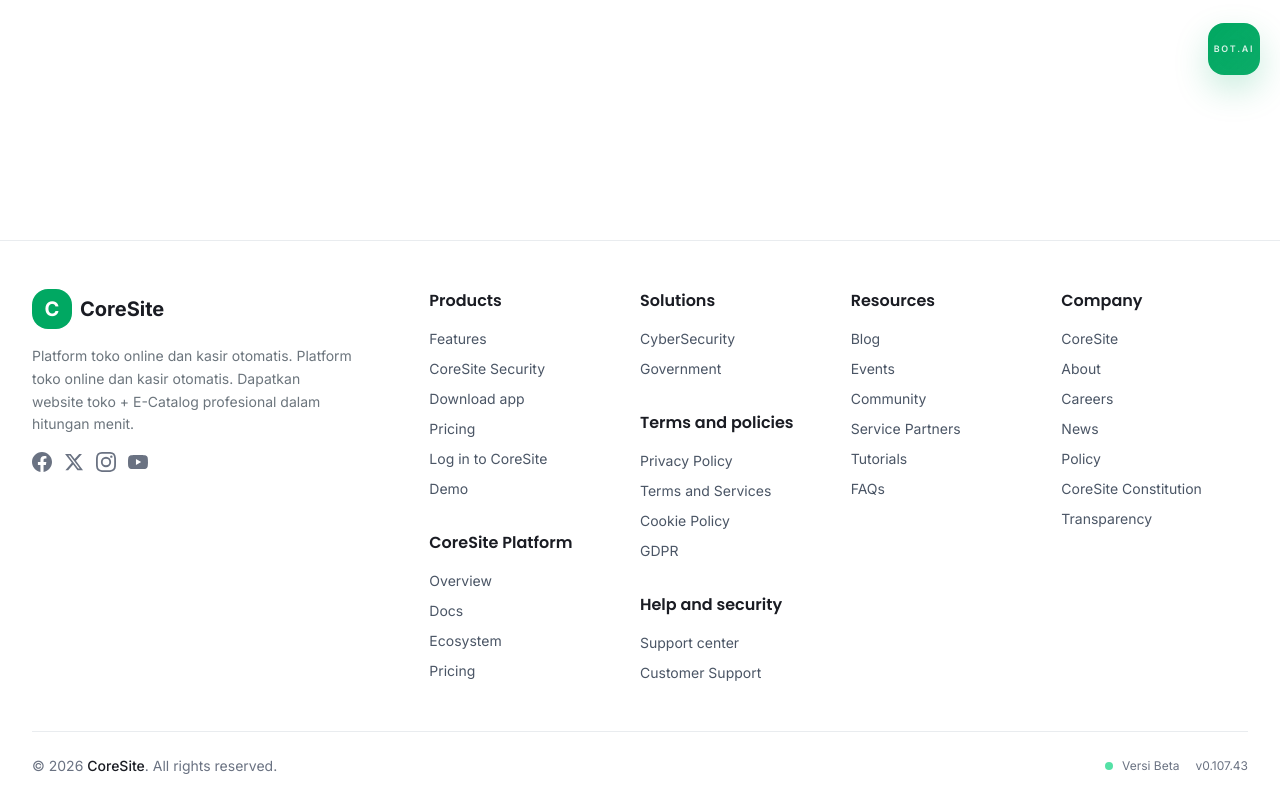
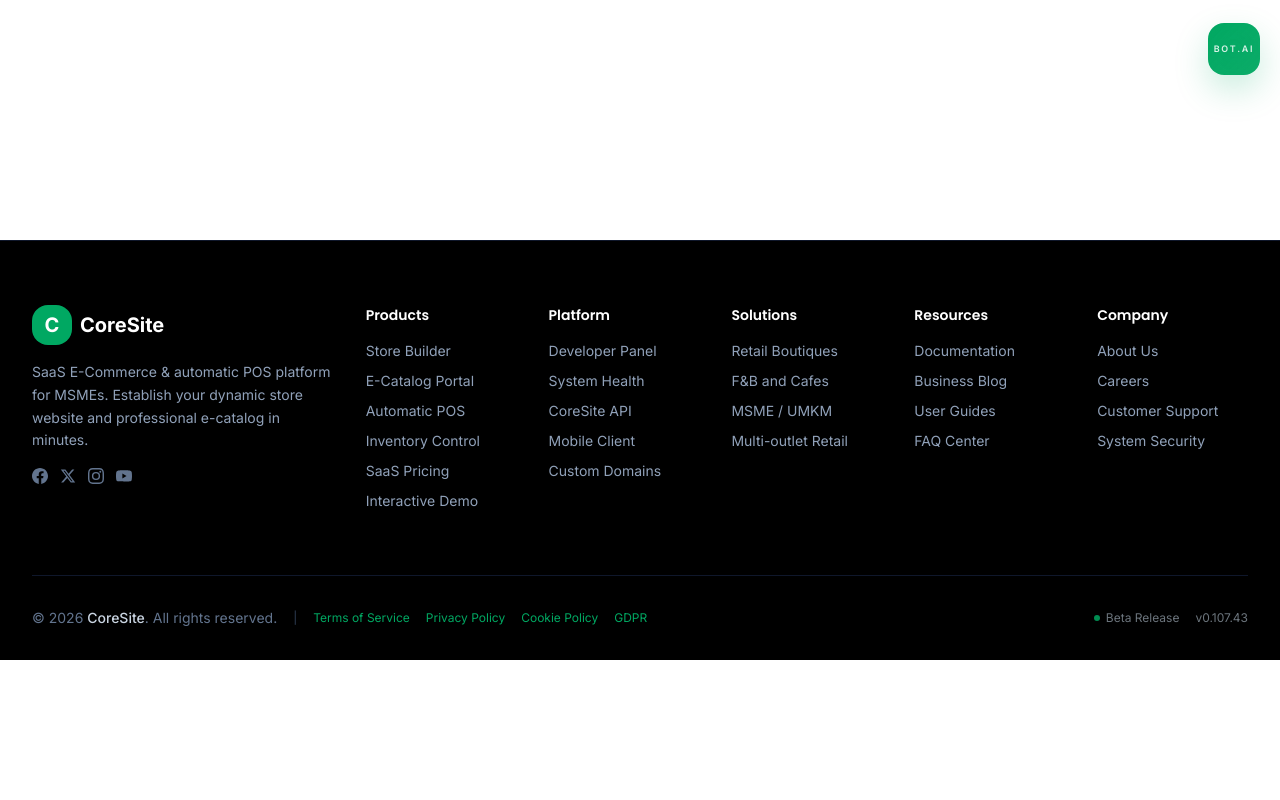
Before and after one commit to vzbotoom-jpg/CoreSite, a Laravel app: page /forgot-password in a window 1280 px wide. Shown: the part 705-1505 px from the top of the page. After the commit the page ends 1365 px from the top, so only its background shows below. Run offline with Laravel 12, Linux system fonts and the light colour scheme; style sheets or scripts are compiled from the project's sources.

Commit message:
refactor(layouts): restructure footer layout into clean dark minimalist design system
Co-authored-by: vzbotoom-jpg <274972047+vzbotoom-jpg@users.noreply.github.com>

```diff
--- a/app/Http/Controllers/Admin/DashboardController.php
+++ b/app/Http/Controllers/Admin/DashboardController.php
@@ -138,7 +138,6 @@ class DashboardController extends Controller
                 ->orderBy('stock', 'asc')
                 ->limit(5)
                 ->get();
-
 
             // Ensure all items are Product models, not strings
             $lowStockProductsList = $lowStockProductsList->filter(function($item) {
--- a/resources/views/layouts/partials/footer.blade.php
+++ b/resources/views/layouts/partials/footer.blade.php
@@ -1,137 +1,124 @@
 {{-- resources/views/layouts/partials/footer.blade.php --}}
-<footer class="bg-light-bg dark:bg-dark-bg border-t border-light-border dark:border-dark-border mt-20 transition-colors duration-200">
+<footer class="bg-black text-[#A0A5B0] border-t border-slate-900 mt-20 transition-colors duration-200">
     <div class="max-w-7xl mx-auto px-4 sm:px-6 lg:px-8">
         <!-- Main Footer Content -->
-        <div class="py-12 grid grid-cols-1 sm:grid-cols-2 md:grid-cols-4 lg:grid-cols-[2fr_1fr_1fr_1fr_1fr] gap-8 lg:gap-6">
+        <div class="py-16 grid grid-cols-1 sm:grid-cols-2 md:grid-cols-4 lg:grid-cols-[2fr_1fr_1fr_1fr_1fr_1fr] gap-8">
             <!-- Brand Column -->
-            <div class="col-span-1 md:col-span-1 lg:col-span-1 max-w-xs">
-                <div class="flex items-center gap-2 mb-4">
+            <div class="col-span-1 sm:col-span-2 md:col-span-2 lg:col-span-1 max-w-xs space-y-4">
+                <div class="flex items-center gap-2">
                     <div class="w-10 h-10 bg-accent rounded-xl flex items-center justify-center">
                         <span class="text-white font-bold text-xl">C</span>
                     </div>
-                    <span class="font-bold text-xl text-text-primary dark:text-text-dark-primary transition-colors duration-200">CoreSite</span>
+                    <span class="font-bold text-xl text-white">CoreSite</span>
                 </div>
-                <p class="text-text-secondary dark:text-text-dark-secondary text-sm leading-relaxed transition-colors duration-200">
-                    Platform toko online dan kasir otomatis.
-                    Platform toko online dan kasir otomatis.
-                    Dapatkan website toko + E-Catalog profesional dalam hitungan menit.
+                <p class="text-xs sm:text-sm text-slate-400 leading-relaxed">
+                    SaaS E-Commerce &amp; automatic POS platform for MSMEs. Establish your dynamic store website and professional e-catalog in minutes.
                 </p>
-                <div class="flex items-center gap-3 mt-4">
-                    <a href="#" class="text-gray-500 dark:text-gray-400 hover:text-[#00D27A] dark:hover:text-[#00D27A] transition-colors duration-200" aria-label="Facebook">
-                        <svg class="w-5 h-5" fill="currentColor" viewBox="0 0 24 24">
+                <div class="flex items-center gap-3">
+                    <a href="#" class="text-slate-500 hover:text-[#00D27A] transition-colors duration-200" aria-label="Facebook">
+                        <svg class="w-4 h-4" fill="currentColor" viewBox="0 0 24 24">
                             <path d="M24 12.073c0-6.627-5.373-12-12-12s-12 5.373-12 12c0 5.99 4.388 10.954 10.125 11.854v-8.385H7.078v-3.47h3.047V9.43c0-3.007 1.792-4.669 4.533-4.669 1.312 0 2.686.235 2.686.235v2.953H15.83c-1.491 0-1.956.925-1.956 1.874v2.25h3.328l-.532 3.47h-2.796v8.385C19.612 23.027 24 18.062 24 12.073z"/>
                         </svg>
                     </a>
-                    <a href="#" class="text-gray-500 dark:text-gray-400 hover:text-[#00D27A] dark:hover:text-[#00D27A] transition-colors duration-200" aria-label="Twitter">
-                        <svg class="w-5 h-5" fill="currentColor" viewBox="0 0 24 24">
+                    <a href="#" class="text-slate-500 hover:text-[#00D27A] transition-colors duration-200" aria-label="Twitter">
+                        <svg class="w-4 h-4" fill="currentColor" viewBox="0 0 24 24">
                             <path d="M18.244 2.25h3.308l-7.227 8.26 8.502 11.24H16.17l-5.214-6.817L4.99 21.75H1.68l7.73-8.835L1.254 2.25H8.08l4.713 6.231zm-1.161 17.52h1.833L7.084 4.126H5.117z"/>
                         </svg>
                     </a>
-                    <a href="#" class="text-gray-500 dark:text-gray-400 hover:text-[#00D27A] dark:hover:text-[#00D27A] transition-colors duration-200" aria-label="Instagram">
-                        <svg class="w-5 h-5" fill="currentColor" viewBox="0 0 24 24">
+                    <a href="#" class="text-slate-500 hover:text-[#00D27A] transition-colors duration-200" aria-label="Instagram">
+                        <svg class="w-4 h-4" fill="currentColor" viewBox="0 0 24 24">
                             <path d="M12 2.163c3.204 0 3.584.012 4.85.07 3.252.148 4.771 1.691 4.919 4.919.058 1.265.069 1.645.069 4.849 0 3.205-.012 3.584-.069 4.849-.149 3.225-1.664 4.771-4.919 4.919-1.266.058-1.644.07-4.85.07-3.204 0-3.584-.012-4.849-.07-3.26-.149-4.771-1.699-4.919-4.92-.058-1.265-.07-1.644-.07-4.849 0-3.204.013-3.583.07-4.849.149-3.227 1.664-4.771 4.919-4.919 1.266-.057 1.645-.069 4.849-.069zM12 0C8.741 0 8.333.014 7.053.072 2.695.272.273 2.69.073 7.052.014 8.333 0 8.741 0 12c0 3.259.014 3.668.072 4.948.2 4.358 2.618 6.78 6.98 6.98C8.333 23.986 8.741 24 12 24c3.259 0 3.668-.014 4.948-.072 4.354-.2 6.782-2.618 6.979-6.98.059-1.28.073-1.689.073-4.948 0-3.259-.014-3.667-.072-4.947-.196-4.354-2.617-6.78-6.979-6.98C15.668.014 15.259 0 12 0zm0 5.838a6.162 6.162 0 100 12.324 6.162 6.162 0 000-12.324zM12 16a4 4 0 110-8 4 4 0 010 8zm6.406-11.845a1.44 1.44 0 100 2.881 1.44 1.44 0 000-2.881z"/>
                         </svg>
                     </a>
-                    <a href="#" class="text-gray-500 dark:text-gray-400 hover:text-[#00D27A] dark:hover:text-[#00D27A] transition-colors duration-200" aria-label="YouTube">
-                        <svg class="w-5 h-5" fill="currentColor" viewBox="0 0 24 24">
+                    <a href="#" class="text-slate-500 hover:text-[#00D27A] transition-colors duration-200" aria-label="YouTube">
+                        <svg class="w-4 h-4" fill="currentColor" viewBox="0 0 24 24">
                             <path d="M23.498 6.186a3.016 3.016 0 00-2.122-2.136C19.505 3.545 12 3.545 12 3.545s-7.505 0-9.377.505A3.017 3.017 0 00.502 6.186C0 8.07 0 12 0 12s0 3.93.502 5.814a3.016 3.016 0 002.122 2.136c1.871.505 9.376.505 9.376.505s7.505 0 9.377-.505a3.015 3.015 0 002.122-2.136C24 15.93 24 12 24 12s0-3.93-.502-5.814zM9.545 15.568V8.432L15.818 12l-6.273 3.568z"/>
                         </svg>
                     </a>
                 </div>
             </div>
 
-            <!-- Product Column -->
+            <!-- Products Column -->
             <div>
-                <h3 class="font-semibold text-text-primary dark:text-text-dark-primary mb-4 transition-colors duration-200">Products</h3>
-                <ul class="space-y-2.5 text-sm">
-                    <li><a href="{{ route('features') }}" class="text-gray-600 dark:text-gray-400 hover:text-[#00D27A] dark:hover:text-[#00D27A] transition-colors duration-200">Features</a></li>
-                    <li><a href="#" class="text-gray-600 dark:text-gray-400 hover:text-[#00D27A] dark:hover:text-[#00D27A] transition-colors duration-200">CoreSite Security</a></li>
-                    <li><a href="#" class="text-gray-600 dark:text-gray-400 hover:text-[#00D27A] dark:hover:text-[#00D27A] transition-colors duration-200">Download app</a></li>
-                    <li><a href="{{ route('pricing') }}" class="text-gray-600 dark:text-gray-400 hover:text-[#00D27A] dark:hover:text-[#00D27A] transition-colors duration-200">Pricing</a></li>
-                    <li><a href="#" class="text-gray-600 dark:text-gray-400 hover:text-[#00D27A] dark:hover:text-[#00D27A] transition-colors duration-200">Log in to CoreSite</a></li>
-                    <li><a href="{{ route('demo') }}" class="text-gray-600 dark:text-gray-400 hover:text-[#00D27A] dark:hover:text-[#00D27A] transition-colors duration-200">Demo</a></li>
-                </ul>
-
-                {{-- Sub-section: ditumpuk di bawah list Products dalam kolom yang sama,
-                     mengikuti pola "Products -> Models" di footer Anthropic --}}
-                <h3 class="font-semibold text-text-primary dark:text-text-dark-primary mb-4 mt-8 transition-colors duration-200">CoreSite Platform</h3>
-                <ul class="space-y-2.5 text-sm">
-                    <li><a href="#" class="text-gray-600 dark:text-gray-400 hover:text-[#00D27A] dark:hover:text-[#00D27A] transition-colors duration-200">Overview</a></li>
-                    <li><a href="{{ route('docs.index') }}" class="text-gray-600 dark:text-gray-400 hover:text-[#00D27A] dark:hover:text-[#00D27A] transition-colors duration-200">Docs</a></li>
-                    <li><a href="#" class="text-gray-600 dark:text-gray-400 hover:text-[#00D27A] dark:hover:text-[#00D27A] transition-colors duration-200">Ecosystem</a></li>
-                    <li><a href="#" class="text-gray-600 dark:text-gray-400 hover:text-[#00D27A] dark:hover:text-[#00D27A] transition-colors duration-200">Pricing</a></li>
+                <h4 class="text-white font-semibold text-sm mb-4">Products</h4>
+                <ul class="space-y-2.5 text-xs sm:text-sm">
+                    <li><a @if(Route::has('features')) href="{{ route('features') }}" @else href="#" @endif class="text-slate-400 hover:text-white transition-colors duration-150">Store Builder</a></li>
+                    <li><a href="#" class="text-slate-400 hover:text-white transition-colors duration-150">E-Catalog Portal</a></li>
+                    <li><a href="#" class="text-slate-400 hover:text-white transition-colors duration-150">Automatic POS</a></li>
+                    <li><a href="#" class="text-slate-400 hover:text-white transition-colors duration-150">Inventory Control</a></li>
+                    <li><a @if(Route::has('pricing')) href="{{ route('pricing') }}" @else href="#" @endif class="text-slate-400 hover:text-white transition-colors duration-150">SaaS Pricing</a></li>
+                    <li><a @if(Route::has('demo')) href="{{ route('demo') }}" @else href="#" @endif class="text-slate-400 hover:text-white transition-colors duration-150">Interactive Demo</a></li>
                 </ul>
             </div>
 
-            <!-- Company Column -->
+            <!-- Platform Column -->
             <div>
-                <h3 class="font-semibold text-text-primary dark:text-text-dark-primary mb-4 transition-colors duration-200">Solutions</h3>
-                <ul class="space-y-2.5 text-sm">
-                    <li><a href="#" class="text-gray-600 dark:text-gray-400 hover:text-[#00D27A] dark:hover:text-[#00D27A] transition-colors duration-200">CyberSecurity</a></li>
-                    <li><a href="#" class="text-gray-600 dark:text-gray-400 hover:text-[#00D27A] dark:hover:text-[#00D27A] transition-colors duration-200">Government</a></li>
-                </ul>
-
-                {{-- Sub-section: ditumpuk di bawah list Solutions dalam kolom yang sama,
-                     mengikuti pola "Solutions -> Claude Platform" di footer Anthropic --}}
-                <h3 class="font-semibold text-text-primary dark:text-text-dark-primary mb-4 mt-8 transition-colors duration-200">Terms and policies</h3>
-                <ul class="space-y-2.5 text-sm">
-                    <li><a href="{{ route('privacy') }}" class="text-gray-600 dark:text-gray-400 hover:text-[#00D27A] dark:hover:text-[#00D27A] transition-colors duration-200">Privacy Policy</a></li>
-                    <li><a href="{{ route('terms') }}" class="text-gray-600 dark:text-gray-400 hover:text-[#00D27A] dark:hover:text-[#00D27A] transition-colors duration-200">Terms and Services</a></li>
-                    <li><a href="{{ route('cookie-policy') }}" class="text-gray-600 dark:text-gray-400 hover:text-[#00D27A] dark:hover:text-[#00D27A] transition-colors duration-200">Cookie Policy</a></li>
-                    <li><a href="{{ route('gdpr') }}" class="text-gray-600 dark:text-gray-400 hover:text-[#00D27A] dark:hover:text-[#00D27A] transition-colors duration-200">GDPR</a></li>
-                </ul>
-                <h3 class="font-semibold text-text-primary dark:text-text-dark-primary mb-4 mt-8 transition-colors duration-200">Help and security</h3>
-                <ul class="space-y-2.5 text-sm">
-                    <li><a href="{{ route('privacy') }}" class="text-gray-600 dark:text-gray-400 hover:text-[#00D27A] dark:hover:text-[#00D27A] transition-colors duration-200">Support center</a></li>
-                    <li><a href="{{ route('contact') }}" class="text-gray-600 dark:text-gray-400 hover:text-[#00D27A] dark:hover:text-[#00D27A] transition-colors duration-200">Customer Support</a></li>
+                <h4 class="text-white font-semibold text-sm mb-4">Platform</h4>
+                <ul class="space-y-2.5 text-xs sm:text-sm">
+                    <li><a @if(Route::has('developer.dashboard')) href="{{ route('developer.dashboard') }}" @else href="#" @endif class="text-slate-400 hover:text-white transition-colors duration-150">Developer Panel</a></li>
+                    <li><a @if(Route::has('developer.system.health')) href="{{ route('developer.system.health') }}" @else href="#" @endif class="text-slate-400 hover:text-white transition-colors duration-150">System Health</a></li>
+                    <li><a href="#" class="text-slate-400 hover:text-white transition-colors duration-150">CoreSite API</a></li>
+                    <li><a href="#" class="text-slate-400 hover:text-white transition-colors duration-150">Mobile Client</a></li>
+                    <li><a href="#" class="text-slate-400 hover:text-white transition-colors duration-150">Custom Domains</a></li>
                 </ul>
             </div>
 
-            <!-- Support Column -->
+            <!-- Solutions Column -->
             <div>
-                <h3 class="font-semibold text-text-primary dark:text-text-dark-primary mb-4 transition-colors duration-200">Resources</h3>
-                <ul class="space-y-2.5 text-sm">
-                    <li><a href="{{ route('blog.index') }}" class="text-gray-600 dark:text-gray-400 hover:text-[#00D27A] dark:hover:text-[#00D27A] transition-colors duration-200">Blog</a></li>
-                    <li><a href="{{ route('guides') }}" class="text-gray-600 dark:text-gray-400 hover:text-[#00D27A] dark:hover:text-[#00D27A] transition-colors duration-200">Events</a></li>
-                    <li><a href="{{ route('docs.index') }}" class="text-gray-600 dark:text-gray-400 hover:text-[#00D27A] dark:hover:text-[#00D27A] transition-colors duration-200">Community</a></li>
-                    <li><a href="{{ route('docs.index') }}" class="text-gray-600 dark:text-gray-400 hover:text-[#00D27A] dark:hover:text-[#00D27A] transition-colors duration-200">Service Partners</a></li>
-                    <li><a href="{{ route('guides') }}" class="text-gray-600 dark:text-gray-400 hover:text-[#00D27A] dark:hover:text-[#00D27A] transition-colors duration-200">Tutorials</a></li>
-                    <li><a href="{{ route('faq') }}" class="text-gray-600 dark:text-gray-400 hover:text-[#00D27A] dark:hover:text-[#00D27A] transition-colors duration-200">FAQs</a></li>
-
+                <h4 class="text-white font-semibold text-sm mb-4">Solutions</h4>
+                <ul class="space-y-2.5 text-xs sm:text-sm">
+                    <li><a href="#" class="text-slate-400 hover:text-white transition-colors duration-150">Retail Boutiques</a></li>
+                    <li><a href="#" class="text-slate-400 hover:text-white transition-colors duration-150">F&amp;B and Cafes</a></li>
+                    <li><a href="#" class="text-slate-400 hover:text-white transition-colors duration-150">MSME / UMKM</a></li>
+                    <li><a href="#" class="text-slate-400 hover:text-white transition-colors duration-150">Multi-outlet Retail</a></li>
                 </ul>
             </div>
 
-            <!-- Legal Column -->
+            <!-- Resources Column -->
             <div>
-                <h3 class="font-semibold text-text-primary dark:text-text-dark-primary mb-4 transition-colors duration-200">Company</h3>
-                <ul class="space-y-2.5 text-sm">
-                    <li><a href="#" class="text-gray-600 dark:text-gray-400 hover:text-[#00D27A] dark:hover:text-[#00D27A] transition-colors duration-200">CoreSite</a></li>
-                    <li><a href="{{ route('about') }}" class="text-gray-600 dark:text-gray-400 hover:text-[#00D27A] dark:hover:text-[#00D27A] transition-colors duration-200">About</a></li>
-                    <li><a href="{{ route('careers') }}" class="text-gray-600 dark:text-gray-400 hover:text-[#00D27A] dark:hover:text-[#00D27A] transition-colors duration-200">Careers</a></li>
-                    <li><a href="#" class="text-gray-600 dark:text-gray-400 hover:text-[#00D27A] dark:hover:text-[#00D27A] transition-colors duration-200">News</a></li>
-                    <li><a href="#" class="text-gray-600 dark:text-gray-400 hover:text-[#00D27A] dark:hover:text-[#00D27A] transition-colors duration-200">Policy</a></li>
-                    <li><a href="#" class="text-gray-600 dark:text-gray-400 hover:text-[#00D27A] dark:hover:text-[#00D27A] transition-colors duration-200">CoreSite Constitution</a></li>
-                    <li><a href="#" class="text-gray-600 dark:text-gray-400 hover:text-[#00D27A] dark:hover:text-[#00D27A] transition-colors duration-200">Transparency</a></li>
+                <h4 class="text-white font-semibold text-sm mb-4">Resources</h4>
+                <ul class="space-y-2.5 text-xs sm:text-sm">
+                    <li><a @if(Route::has('docs.index')) href="{{ route('docs.index') }}" @else href="#" @endif class="text-slate-400 hover:text-white transition-colors duration-150">Documentation</a></li>
+                    <li><a @if(Route::has('blog.index')) href="{{ route('blog.index') }}" @else href="#" @endif class="text-slate-400 hover:text-white transition-colors duration-150">Business Blog</a></li>
+                    <li><a @if(Route::has('guides')) href="{{ route('guides') }}" @else href="#" @endif class="text-slate-400 hover:text-white transition-colors duration-150">User Guides</a></li>
+                    <li><a @if(Route::has('faq')) href="{{ route('faq') }}" @else href="#" @endif class="text-slate-400 hover:text-white transition-colors duration-150">FAQ Center</a></li>
+                </ul>
+            </div>
+
+            <!-- Company & Help Column -->
+            <div>
+                <h4 class="text-white font-semibold text-sm mb-4">Company</h4>
+                <ul class="space-y-2.5 text-xs sm:text-sm">
+                    <li><a @if(Route::has('about')) href="{{ route('about') }}" @else href="#" @endif class="text-slate-400 hover:text-white transition-colors duration-150">About Us</a></li>
+                    <li><a @if(Route::has('careers')) href="{{ route('careers') }}" @else href="#" @endif class="text-slate-400 hover:text-white transition-colors duration-150">Careers</a></li>
+                    <li><a @if(Route::has('contact')) href="{{ route('contact') }}" @else href="#" @endif class="text-slate-400 hover:text-white transition-colors duration-150">Customer Support</a></li>
+                    <li><a href="#" class="text-slate-400 hover:text-white transition-colors duration-150">System Security</a></li>
                 </ul>
             </div>
         </div>
 
         <!-- Bottom Bar -->
-        <div class="py-6 border-t border-light-border dark:border-dark-border flex flex-col sm:flex-row justify-between items-center gap-4 transition-colors duration-200">
-            <div class="text-center sm:text-left">
-                <p class="text-sm text-gray-500 dark:text-gray-400 transition-colors duration-200">
-                    &copy; {{ date('Y') }} <span class="font-medium text-text-primary dark:text-text-dark-primary">CoreSite</span>.
-                    All rights reserved.
+        <div class="py-8 border-t border-slate-900 flex flex-col md:flex-row justify-between items-center gap-6">
+            <div class="flex flex-col md:flex-row items-center gap-4 text-center md:text-left">
+                <p class="text-xs sm:text-sm text-slate-500">
+                    &copy; {{ date('Y') }} <span class="font-medium text-slate-300">CoreSite</span>. All rights reserved.
                 </p>
+                <!-- Terms & Policies inline on bottom row -->
+                <div class="flex flex-wrap justify-center gap-x-4 gap-y-1 text-xs text-slate-500">
+                    <span class="hidden md:inline text-slate-700">|</span>
+                    <a @if(Route::has('terms')) href="{{ route('terms') }}" @else href="#" @endif class="hover:text-slate-300 transition-colors duration-150">Terms of Service</a>
+                    <a @if(Route::has('privacy')) href="{{ route('privacy') }}" @else href="#" @endif class="hover:text-slate-300 transition-colors duration-150">Privacy Policy</a>
+                    <a @if(Route::has('cookie-policy')) href="{{ route('cookie-policy') }}" @else href="#" @endif class="hover:text-slate-300 transition-colors duration-150">Cookie Policy</a>
+                    <a @if(Route::has('gdpr')) href="{{ route('gdpr') }}" @else href="#" @endif class="hover:text-slate-300 transition-colors duration-150">GDPR</a>
+                </div>
             </div>
-            <div class="flex items-center gap-4 text-xs">
-                <span class="text-gray-500 dark:text-gray-400 transition-colors duration-200">
-                    <span class="inline-block w-2 h-2 bg-[#00D27A] rounded-full mr-1.5 animate-pulse"></span>
-                    Versi Beta
+
+            <div class="flex items-center gap-4 text-xs text-slate-500">
+                <span class="flex items-center gap-1.5">
+                    <span class="inline-block w-1.5 h-1.5 bg-[#00D27A] rounded-full animate-pulse"></span>
+                    Beta Release
                 </span>
-                <span class="text-gray-500 dark:text-gray-400 transition-colors duration-200">
-                    v0.107.43
-                </span>
+                <span>v0.107.43</span>
             </div>
         </div>
     </div>
```
Also changed, not shown: app/Http/Controllers/Developer/DeveloperController.php (+0 -10 lines), app/Http/Controllers/CheckoutController.php (deleted).
